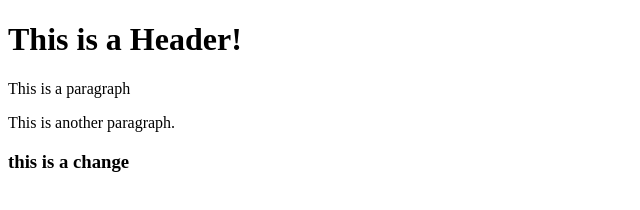
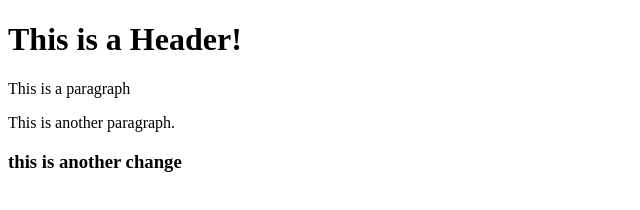
Before and after one commit to jvpink200/git-test, a plain HTML site: page index.html in a window 1280 px wide. Shown: the full height of the page, 0-640 px from the left. Drawn offline with Linux system fonts and the light colour scheme.

Commit message:
added another change

```diff
--- a/index.html
+++ b/index.html
@@ -5,6 +5,6 @@
         <p>This is a paragraph</p>
         <p>This is another paragraph.</p>
 
-        <h3>this is a change</h3>
+        <h3>this is another change</h3>
     </body>
 </html>
```
